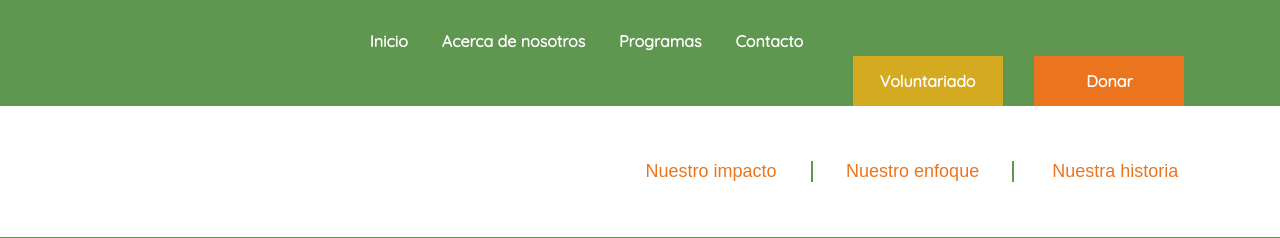
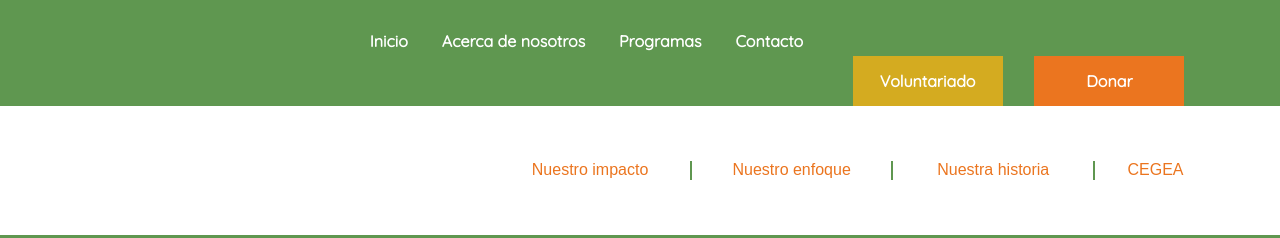
Before and after one commit to cetav-ddw/cegea, a website: page src/about.html in a window 1280 px wide. Shown: the top 238 px of the page. Drawn offline with nearby package versions, Linux system fonts and the light colour scheme; files that its build step writes are made by us from their sources; files whose address does not match are found by name; a web font is replaced by a local one.

Commit message:
Correcciones

```diff
--- a/src/about.html
+++ b/src/about.html
@@ -65,8 +65,11 @@
       <li class="about-nav__item about-nav__item--border">
         <a class="about-nav__link" href="#our-focus">Nuestro enfoque</a>
       </li>
+      <li class="about-nav__item about-nav__item--border">
+        <a class="about-nav__link" href="#our-story">Nuestra historia</a>
+      </li>
       <li class="about-nav__item">
-        <a class="about-nav__link" href="#our-story">Nuestra historia</a>
+        <a class="about-nav__link" href="#cegea">CEGEA</a>
       </li>
     </ul>
   </nav>
--- a/src/scss/components/_about-nav.scss
+++ b/src/scss/components/_about-nav.scss
@@ -25,6 +25,18 @@
   list-style: none;
   margin: 5px 0;
   width: 45%;
+  &:nth-child(4n) {
+    width: 20%;
+    @media (min-width: $breakpoint-sm) {
+      width: 15%;
+  }
+  @media (min-width: $breakpoint-md) {
+    width: 12%;
+  }
+  @media (min-width: $breakpoint-lg) {
+    width: 15%;
+  }
+}
 
   @media (min-width: 515px) {
     width: 25%;
@@ -51,10 +63,6 @@
   text-align: center;
   text-decoration: none;
   width: 100%;
-
-  @media (min-width: 960px) {
-    font-size: 1.125rem;
-  }
 }
 
 .wrapper-nav {
```
